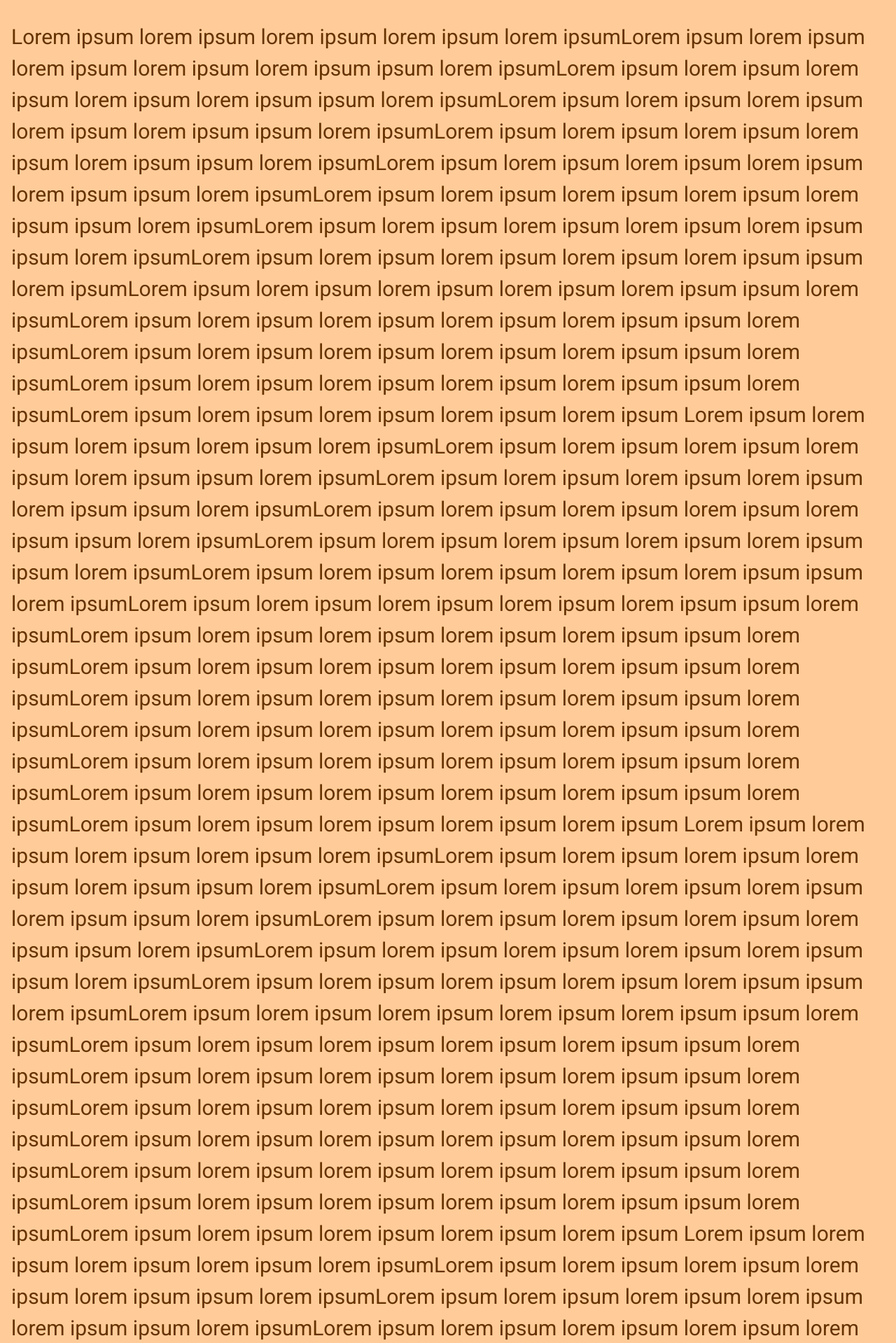
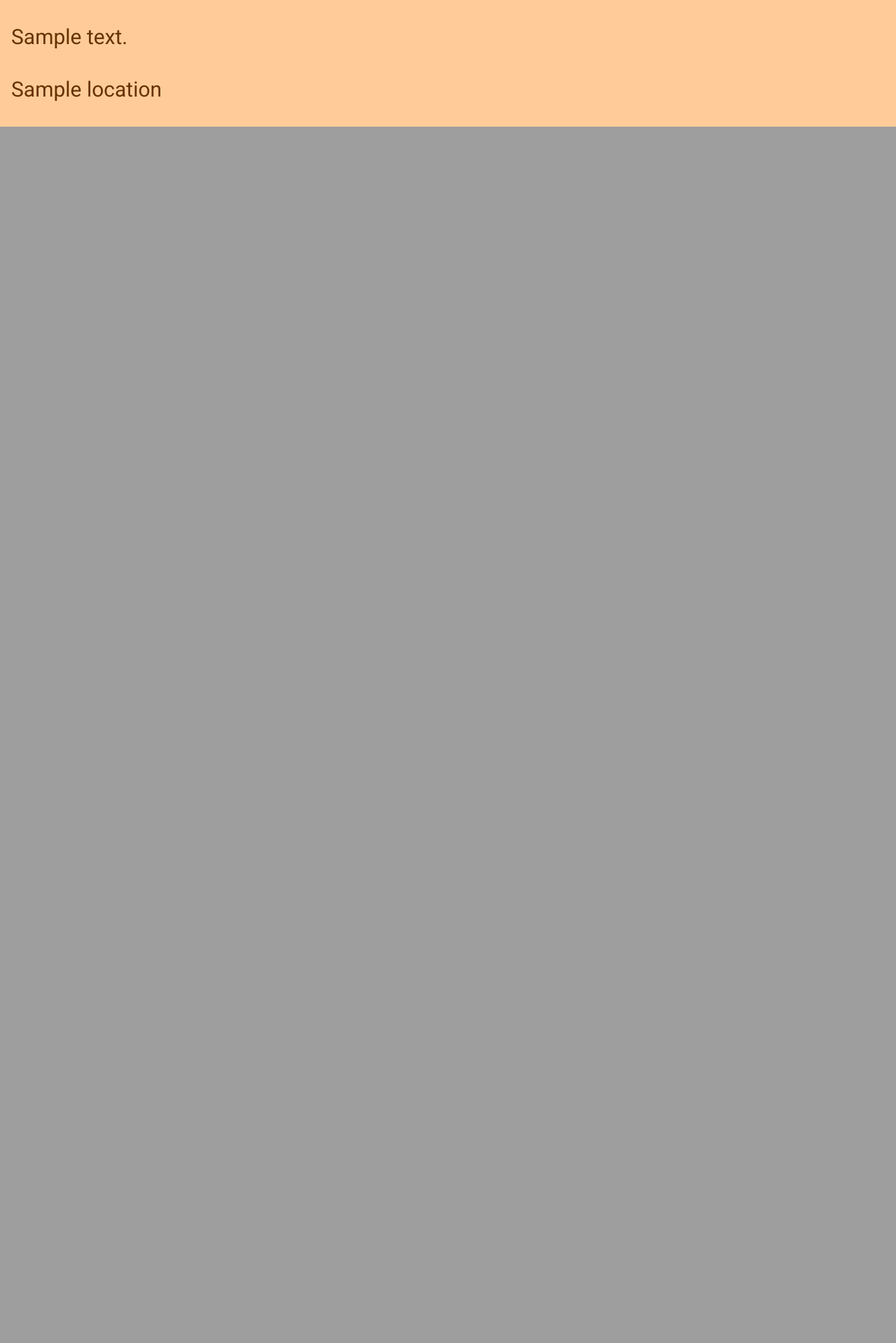
Before and after one commit to LaHongHai/web, a Flask app: template templates/smallscreen4.html in a window 1280 px wide. Shown: the part 936-2855 px from the top of the page at 70% size. After the commit the page ends 1117 px from the top, so only its background shows below. Run offline with Flask 2, Linux system fonts and the light colour scheme; the template is opened without the code that fills it: most values are stand-ins (such as "Sample title", 1, 10 or a date in 2020).

Commit message:
Signed-off-by: LaHongHai <eheroneos12@gmail.com>

```diff
--- a/templates/smallscreen4.html
+++ b/templates/smallscreen4.html
@@ -54,13 +54,13 @@
         <div  class=" w3-container content" style="width:100%">
           <img src="/static/image/lang-chai-cua-van-31.jpg" style="width:100%">
           <p>
-                Lorem ipsum lorem ipsum lorem ipsum lorem ipsum lorem ipsumLorem ipsum lorem ipsum lorem ipsum lorem ipsum lorem ipsum ipsum lorem ipsumLorem ipsum lorem ipsum lorem ipsum lorem ipsum lorem ipsum ipsum lorem ipsumLorem ipsum lorem ipsum lorem ipsum lorem ipsum lorem ipsum ipsum lorem ipsumLorem ipsum lorem ipsum lorem ipsum lorem ipsum lorem ipsum ipsum lorem ipsumLorem ipsum lorem ipsum lorem ipsum lorem ipsum lorem ipsum ipsum lorem ipsumLorem ipsum lorem ipsum lorem ipsum lorem ipsum lorem ipsum ipsum lorem ipsumLorem ipsum lorem ipsum lorem ipsum lorem ipsum lorem ipsum ipsum lorem ipsumLorem ipsum lorem ipsum lorem ipsum lorem ipsum lorem ipsum ipsum lorem ipsumLorem ipsum lorem ipsum lorem ipsum lorem ipsum lorem ipsum ipsum lorem ipsumLorem ipsum lorem ipsum lorem ipsum lorem ipsum lorem ipsum ipsum lorem ipsumLorem ipsum lorem ipsum lorem ipsum lorem ipsum lorem ipsum ipsum lorem ipsumLorem ipsum lorem ipsum lorem ipsum lorem ipsum lorem ipsum ipsum lorem ipsumLorem ipsum lorem ipsum lorem ipsum lorem ipsum lorem ipsum
-                Lorem ipsum lorem ipsum lorem ipsum lorem ipsum lorem ipsumLorem ipsum lorem ipsum lorem ipsum lorem ipsum lorem ipsum ipsum lorem ipsumLorem ipsum lorem ipsum lorem ipsum lorem ipsum lorem ipsum ipsum lorem ipsumLorem ipsum lorem ipsum lorem ipsum lorem ipsum lorem ipsum ipsum lorem ipsumLorem ipsum lorem ipsum lorem ipsum lorem ipsum lorem ipsum ipsum lorem ipsumLorem ipsum lorem ipsum lorem ipsum lorem ipsum lorem ipsum ipsum lorem ipsumLorem ipsum lorem ipsum lorem ipsum lorem ipsum lorem ipsum ipsum lorem ipsumLorem ipsum lorem ipsum lorem ipsum lorem ipsum lorem ipsum ipsum lorem ipsumLorem ipsum lorem ipsum lorem ipsum lorem ipsum lorem ipsum ipsum lorem ipsumLorem ipsum lorem ipsum lorem ipsum lorem ipsum lorem ipsum ipsum lorem ipsumLorem ipsum lorem ipsum lorem ipsum lorem ipsum lorem ipsum ipsum lorem ipsumLorem ipsum lorem ipsum lorem ipsum lorem ipsum lorem ipsum ipsum lorem ipsumLorem ipsum lorem ipsum lorem ipsum lorem ipsum lorem ipsum ipsum lorem ipsumLorem ipsum lorem ipsum lorem ipsum lorem ipsum lorem ipsum
-                Lorem ipsum lorem ipsum lorem ipsum lorem ipsum lorem ipsumLorem ipsum lorem ipsum lorem ipsum lorem ipsum lorem ipsum ipsum lorem ipsumLorem ipsum lorem ipsum lorem ipsum lorem ipsum lorem ipsum ipsum lorem ipsumLorem ipsum lorem ipsum lorem ipsum lorem ipsum lorem ipsum ipsum lorem ipsumLorem ipsum lorem ipsum lorem ipsum lorem ipsum lorem ipsum ipsum lorem ipsumLorem ipsum lorem ipsum lorem ipsum lorem ipsum lorem ipsum ipsum lorem ipsumLorem ipsum lorem ipsum lorem ipsum lorem ipsum lorem ipsum ipsum lorem ipsumLorem ipsum lorem ipsum lorem ipsum lorem ipsum lorem ipsum ipsum lorem ipsumLorem ipsum lorem ipsum lorem ipsum lorem ipsum lorem ipsum ipsum lorem ipsumLorem ipsum lorem ipsum lorem ipsum lorem ipsum lorem ipsum ipsum lorem ipsumLorem ipsum lorem ipsum lorem ipsum lorem ipsum lorem ipsum ipsum lorem ipsumLorem ipsum lorem ipsum lorem ipsum lorem ipsum lorem ipsum ipsum lorem ipsumLorem ipsum lorem ipsum lorem ipsum lorem ipsum lorem ipsum ipsum lorem ipsumLorem ipsum lorem ipsum lorem ipsum lorem ipsum lorem ipsum
-                Lorem ipsum lorem ipsum lorem ipsum lorem ipsum lorem ipsumLorem ipsum lorem ipsum lorem ipsum lorem ipsum lorem ipsum ipsum lorem ipsumLorem ipsum lorem ipsum lorem ipsum lorem ipsum lorem ipsum ipsum lorem ipsumLorem ipsum lorem ipsum lorem ipsum lorem ipsum lorem ipsum ipsum lorem ipsumLorem ipsum lorem ipsum lorem ipsum lorem ipsum lorem ipsum ipsum lorem ipsumLorem ipsum lorem ipsum lorem ipsum lorem ipsum lorem ipsum ipsum lorem ipsumLorem ipsum lorem ipsum lorem ipsum lorem ipsum lorem ipsum ipsum lorem ipsumLorem ipsum lorem ipsum lorem ipsum lorem ipsum lorem ipsum ipsum lorem ipsumLorem ipsum lorem ipsum lorem ipsum lorem ipsum lorem ipsum ipsum lorem ipsumLorem ipsum lorem ipsum lorem ipsum lorem ipsum lorem ipsum ipsum lorem ipsumLorem ipsum lorem ipsum lorem ipsum lorem ipsum lorem ipsum ipsum lorem ipsumLorem ipsum lorem ipsum lorem ipsum lorem ipsum lorem ipsum ipsum lorem ipsumLorem ipsum lorem ipsum lorem ipsum lorem ipsum lorem ipsum ipsum lorem ipsumLorem ipsum lorem ipsum lorem ipsum lorem ipsum lorem ipsum
 
+            {{data.Description}}
 
               </p>
+          <p>
+              {{data.Location}}
+          </p>
 </div>
         </body>
         </html>
```
